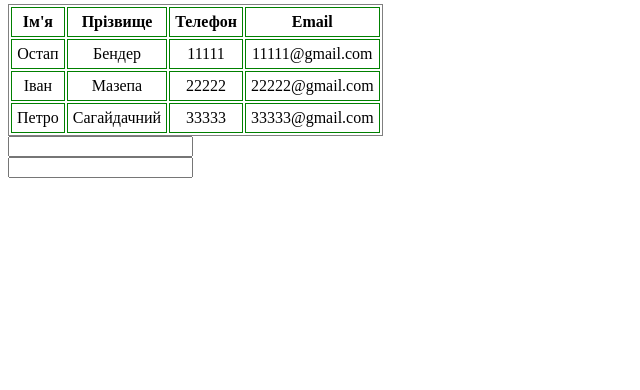
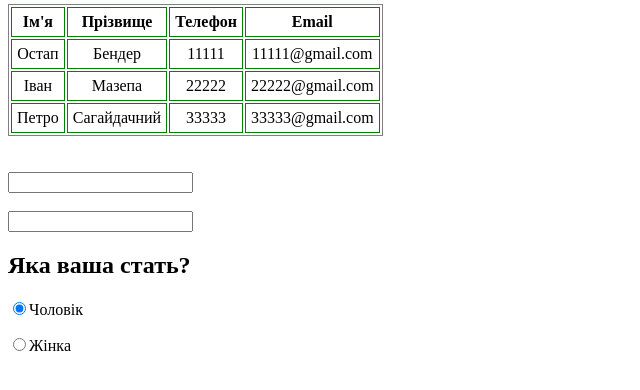
Before and after one commit to massagexandr/homework3, a plain HTML site: page index.html in a window 1280 px wide. Shown: the part 88-478 px from the top of the page, without its empty margins (0-640 px from the left). Drawn offline with Linux system fonts and the light colour scheme.

Commit message:
додав меню

```diff
--- a/index.html
+++ b/index.html
@@ -41,12 +41,21 @@
     </table>
 
     <form action="#" method="post" enctype="multipart/form-data"></form>
+    <br>
+    <br>
     <div>
         <input type="text" name="login" value=""/>
     </div>
+    <br>
     <div>
         <input type="password" name="userpass" value=""/>
     </div>
+    <h2>Яка ваша стать?</h2>
+    <div>
+        <p><input checked type="radio" name="male" value="sex"/>Чоловік</p>
+        <p><input type="radio" name="famale" value="sex">Жінка</p>
+    </div>
+
 
 
 </body>
```
